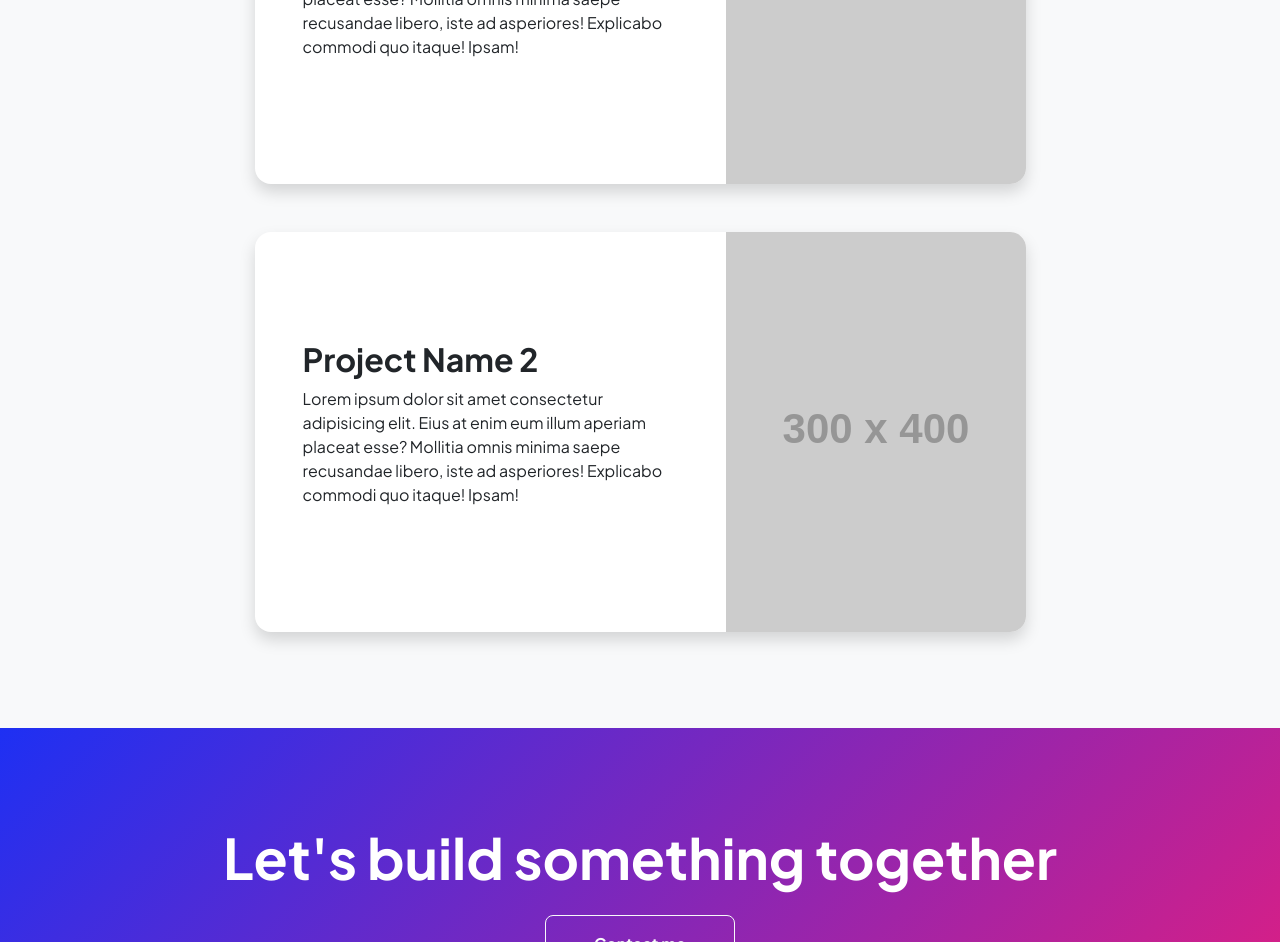
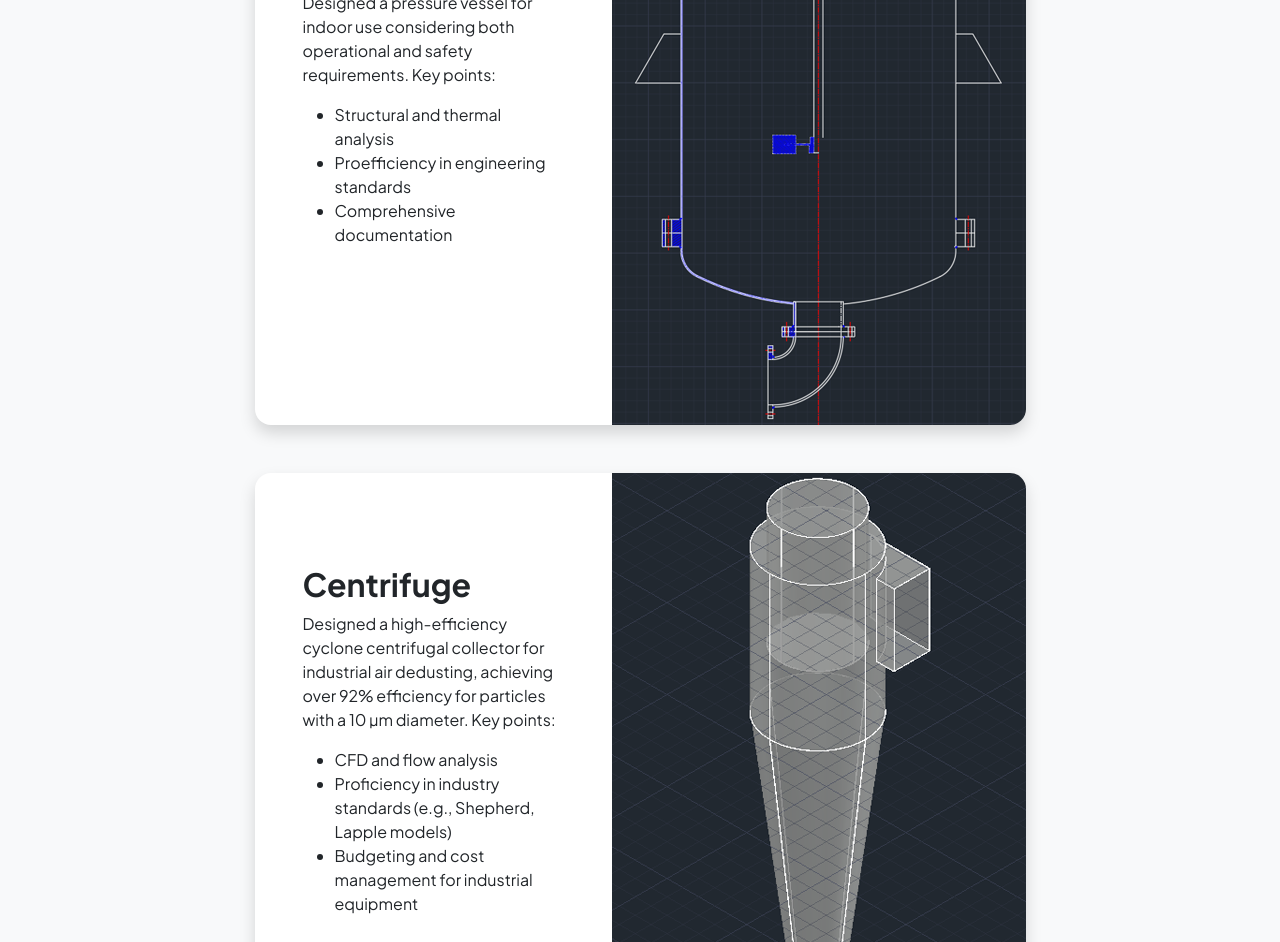
Before and after one commit to HakanIczoz/HakanIczoz.github.io, a plain HTML site: page projects.html in a window 1280 px wide. Shown: the part 442-1384 px from the top of the page. Drawn offline with nearby package versions, Linux system fonts and the light colour scheme; placeholder pictures from the web are drawn by us.

Commit message:
Uploded Projects
And a few more stuff

```diff
--- a/projects.html
+++ b/projects.html
@@ -5,7 +5,7 @@
         <meta name="viewport" content="width=device-width, initial-scale=1, shrink-to-fit=no" />
         <meta name="description" content="" />
         <meta name="author" content="" />
-        <title>Modern Business - Start Bootstrap Template</title>
+        <title>Hakan Icoz</title>
         <!-- Favicon-->
         <link rel="icon" type="image/x-icon" href="assets/favicon.ico" />
         <!-- Custom Google font-->
@@ -47,10 +47,15 @@
                                 <div class="card-body p-0">
                                     <div class="d-flex align-items-center">
                                         <div class="p-5">
-                                            <h2 class="fw-bolder">Project Name 1</h2>
-                                            <p>Lorem ipsum dolor sit amet consectetur adipisicing elit. Eius at enim eum illum aperiam placeat esse? Mollitia omnis minima saepe recusandae libero, iste ad asperiores! Explicabo commodi quo itaque! Ipsam!</p>
+                                            <h2 class="fw-bolder">Pressure Vessel</h2>
+                                            <p>Designed a pressure vessel for indoor use considering both operational and safety requirements. Key points:</p>
+                                            <ul>
+                                                <li>Structural and thermal analysis</li>
+                                                <li>Proefficiency in engineering standards</li>
+                                                <li>Comprehensive documentation</li>
+                                            </ul>
                                         </div>
-                                        <img class="img-fluid" src="https://dummyimage.com/300x400/343a40/6c757d" alt="..." />
+                                        <img class="img-fluid" src="assets/Project1.png" alt="Pressure Vessel" />
                                     </div>
                                 </div>
                             </div>
@@ -59,10 +64,15 @@
                                 <div class="card-body p-0">
                                     <div class="d-flex align-items-center">
                                         <div class="p-5">
-                                            <h2 class="fw-bolder">Project Name 2</h2>
-                                            <p>Lorem ipsum dolor sit amet consectetur adipisicing elit. Eius at enim eum illum aperiam placeat esse? Mollitia omnis minima saepe recusandae libero, iste ad asperiores! Explicabo commodi quo itaque! Ipsam!</p>
+                                            <h2 class="fw-bolder">Centrifuge</h2>
+                                            <p>Designed a high-efficiency cyclone centrifugal collector for industrial air dedusting, achieving over 92% efficiency for particles with a 10 µm diameter. Key points:</p>
+                                            <ul>
+                                                <li>CFD and flow analysis</li>
+                                                <li>Proficiency in industry standards (e.g., Shepherd, Lapple models)</li>
+                                                <li>Budgeting and cost management for industrial equipment</li>
+                                            </ul>
                                         </div>
-                                        <img class="img-fluid" src="https://dummyimage.com/300x400/343a40/6c757d" alt="..." />
+                                        <img class="img-fluid" src="assets/Project2.png" alt="Centrifuge" />
                                     </div>
                                 </div>
                             </div>
```
Also changed, not shown: contact.html (+2 -2 lines), index.html (+1 -1 lines), assets/Project1.png (added), assets/Project2.png (added).
